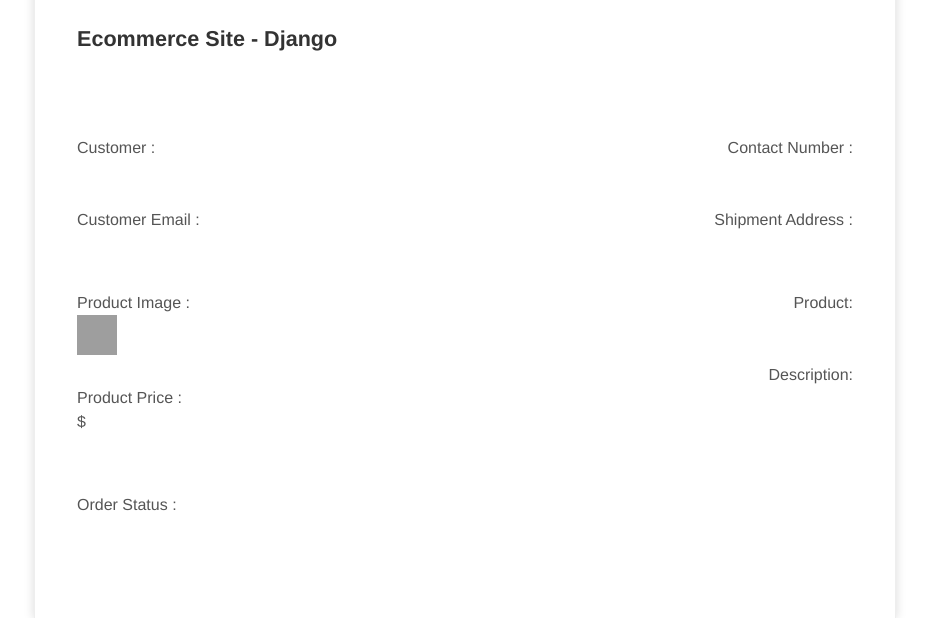
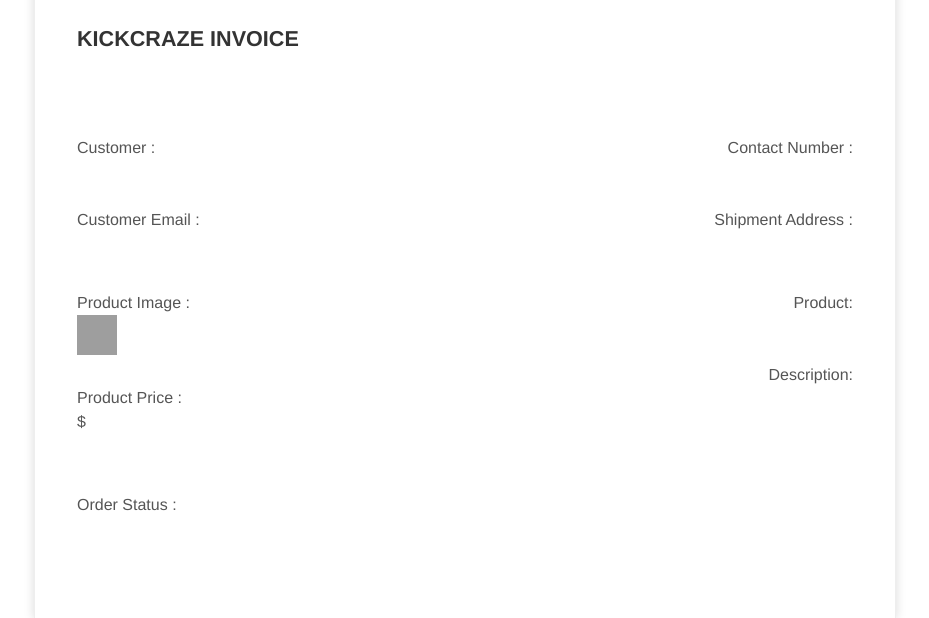
Before and after one commit to sneha-ghuge/Sneakers_ecommerce, a Django app: template templates/ecom/download_invoice.html in a window 1280 px wide. Shown: the part 125-743 px from the top of the page, without its empty margins (175-1104 px from the left). Run offline with Django 3.2, Linux system fonts and the light colour scheme; the template is opened without the code that fills it, so the values that code supplies are empty; grey boxes are pictures that could not be loaded.

Commit message:
KICKCRAZE INVOICE

```diff
--- a/templates/ecom/download_invoice.html
+++ b/templates/ecom/download_invoice.html
@@ -122,7 +122,7 @@
           <table class="table table-bordered table-striped">
             <tr>
               <td class="title">
-                <h5>Ecommerce Site - Django</h5>
+                <h5>KICKCRAZE INVOICE</h5>
               </td>
 
               <td>
```
